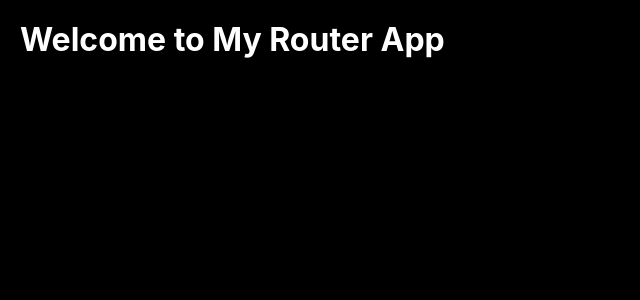
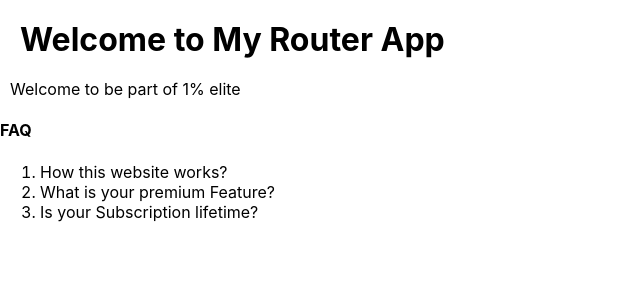
Before and after one commit to Hemant2122/newton-react-project, a React (Create React App) app: page / in a window 1280 px wide. Shown: the top 300 px of the page, without its empty margins (0-640 px from the left). Built offline with nearby package versions, Linux system fonts and the light colour scheme.

Commit message:
comment over rigth

```diff
--- a/src/11. PokemonKingdom/Page/PokemonKingdomMainPage.module.css
+++ b/src/11. PokemonKingdom/Page/PokemonKingdomMainPage.module.css
@@ -1,10 +1,10 @@
-body{
+/* body{
     padding: 0;
     margin: 0;
     box-sizing: border-box;
     background-color: black;
 
-}
+} */
 
 .pokemon-container{
     display: flex;
@@ -71,6 +71,6 @@ body{
 }
 
 
-h1{
+/* h1{
     color: white;
-}
+} */
--- a/src/App.js
+++ b/src/App.js
@@ -142,7 +142,7 @@ function App() {
 
     {/* <PokemonApiClassComponent /> */}
 
-    <PokemonKingdomMainPage />
+    {/* <PokemonKingdomMainPage /> */}
 
     {/* <LifeCycle /> */}
 
```
